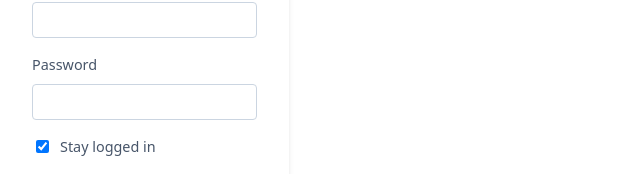
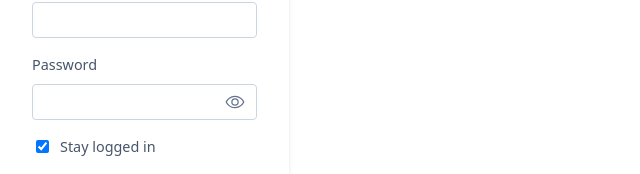
Before and after one commit to Paulheth/mindmap, a React (Vite) app: page / in a window 1280 px wide. Shown: the part 296-470 px from the top of the page, without its empty margins (0-640 px from the left). Built offline with nearby package versions, Linux system fonts and the light colour scheme.

Commit message:
feat: add show password toggle to login

```diff
--- a/src/components/Auth/Login.css
+++ b/src/components/Auth/Login.css
@@ -34,7 +34,8 @@
 }
 
 .form-group input[type="email"],
-.form-group input[type="password"] {
+.form-group input[type="password"],
+.form-group input[type="text"] {
     width: 100%;
     padding: 0.5rem;
     border: 1px solid #cbd5e1;
@@ -43,6 +44,38 @@
     box-sizing: border-box;
     /* Important for width: 100% */
 }
+
+/* Password Input Wrapper for Toggle */
+.password-input-wrapper {
+    position: relative;
+    display: flex;
+    align-items: center;
+}
+
+.password-input-wrapper input {
+    width: 100%;
+    padding-right: 2.5rem;
+    /* Make space for the eye icon */
+}
+
+.password-toggle {
+    position: absolute;
+    right: 0.5rem;
+    background: none;
+    border: none;
+    cursor: pointer;
+    display: flex;
+    align-items: center;
+    justify-content: center;
+    padding: 4px;
+    border-radius: 50%;
+    transition: background-color 0.2s;
+}
+
+.password-toggle:hover {
+    background-color: #f1f5f9;
+}
+
 
 .form-group.checkbox label {
     display: flex;
--- a/src/components/Auth/Login.jsx
+++ b/src/components/Auth/Login.jsx
@@ -1,9 +1,11 @@
 import React, { useState } from 'react';
 import { useAuth } from '../../context/AuthContext';
+import { Eye, EyeSlash } from '@phosphor-icons/react';
 import './Login.css';
 
 const Login = () => {
     const [isLogin, setIsLogin] = useState(true);
+    const [showPassword, setShowPassword] = useState(false);
     const [email, setEmail] = useState('');
     const [password, setPassword] = useState('');
     const [remember, setRemember] = useState(true);
@@ -41,13 +43,27 @@ const Login = () => {
                     </div>
                     <div className="form-group">
                         <label>Password</label>
+                        <div className="password-input-wrapper">
                             <input
-                            type="password"
+                                type={showPassword ? "text" : "password"}
                                 value={password}
                                 onChange={(e) => setPassword(e.target.value)}
                                 required
                                 minLength={4}
                             />
+                            <button
+                                type="button"
+                                className="password-toggle"
+                                onClick={() => setShowPassword(!showPassword)}
+                                tabIndex="-1" // Skip tab focus for better flow
+                            >
+                                {showPassword ? (
+                                    <EyeSlash size={20} weight="regular" color="#64748b" />
+                                ) : (
+                                    <Eye size={20} weight="regular" color="#64748b" />
+                                )}
+                            </button>
+                        </div>
                     </div>
 
                     {isLogin && (
```
Lines whose indentation alone changed are shown as unchanged.
